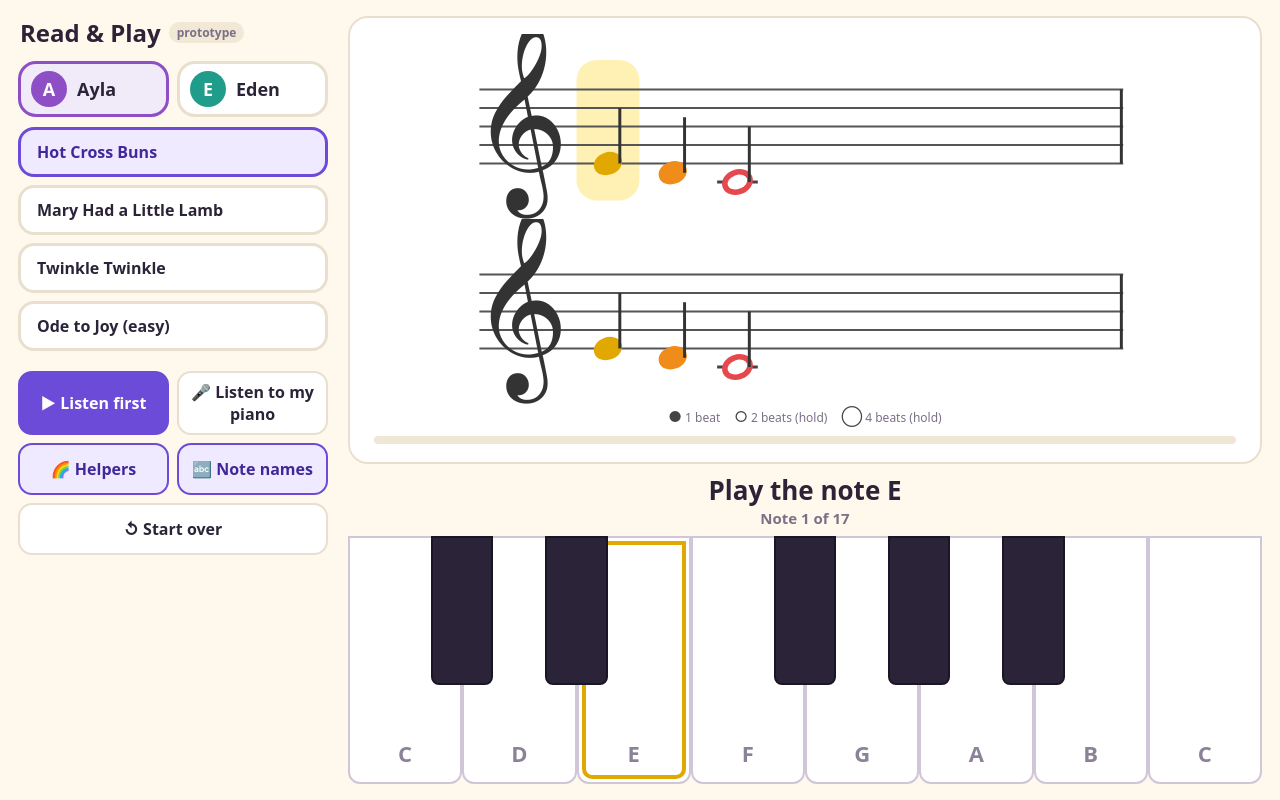
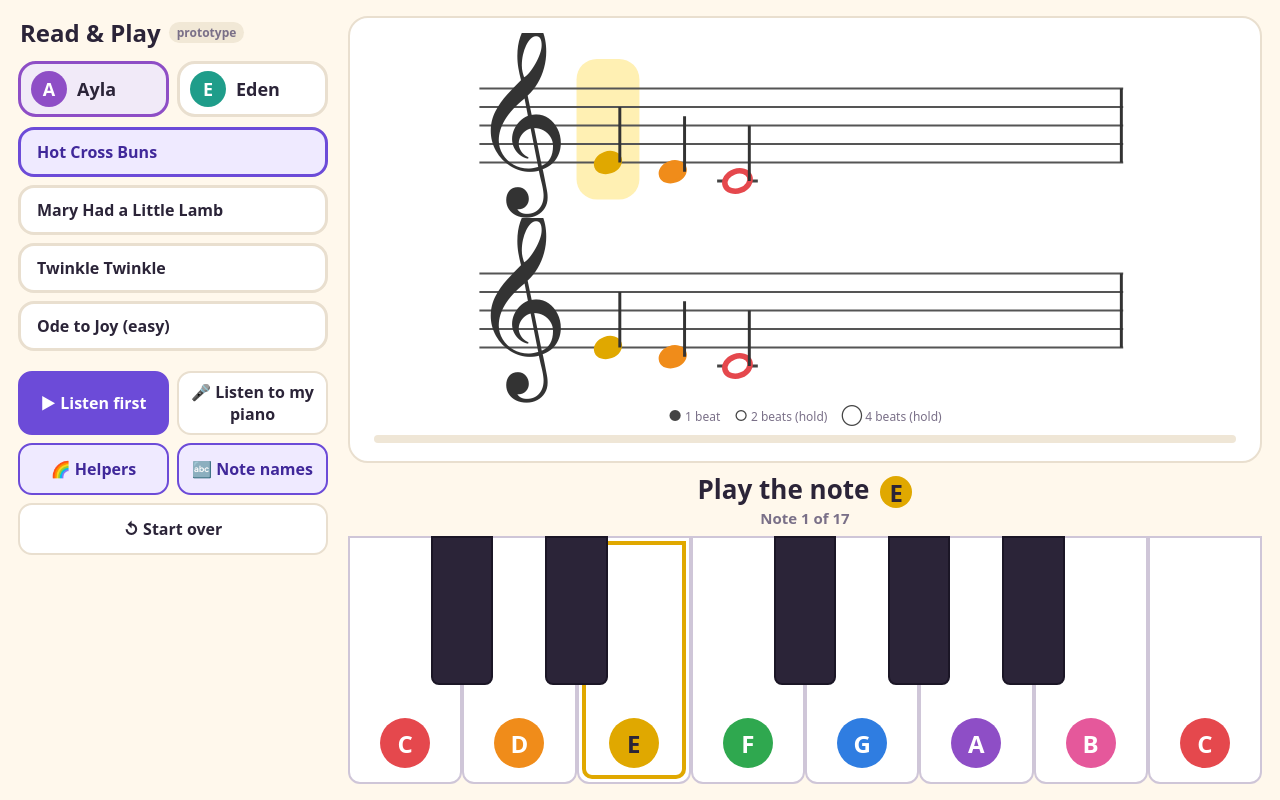
Before and after one commit to katieemslie/read-and-play, a plain HTML site: page index.html in a window 1280 px wide. Drawn offline with Linux system fonts and the light colour scheme.

Commit message:
Update index.html

```diff
--- a/index.html
+++ b/index.html
@@ -29,6 +29,9 @@
   .key.white{height:100%;background:#fff;border:2px solid #cfc6d8;border-radius:0 0 12px 12px;display:flex;align-items:flex-end;justify-content:center;padding-bottom:10px;font-weight:800;font-size:18px;color:#8b8298;transition:background .08s}
   .key.black{height:60%;background:#2b2438;border-radius:0 0 8px 8px;z-index:2;border:2px solid #1b1626}
   .key.lit{background:var(--c)!important;color:#fff}
+  .kb.colored .key.white .lab:not(:empty){background:var(--c);color:var(--t,#fff);width:42px;height:42px;border-radius:50%;display:grid;place-items:center;font-size:20px}
+  .kb.colored .key.white.lit .lab{box-shadow:0 0 0 3px #fff}
+  .badge{display:inline-grid;place-items:center;width:1.35em;height:1.35em;border-radius:50%;font-size:.92em;margin-left:4px;vertical-align:middle}
   .key.black.lit{background:#6a5a86!important}
   .key.target::after{content:"";position:absolute;inset:3px;border-radius:0 0 10px 10px;border:4px solid var(--c);animation:pulse 1s ease-in-out infinite;pointer-events:none}
   .key.miss{animation:shake .28s}
@@ -84,6 +87,7 @@
     .kbwrap{margin:0}
     .kb{height:clamp(170px,31dvh,300px)}
     .key.white{font-size:22px;padding-bottom:14px}
+    .kb.colored .key.white .lab:not(:empty){width:50px;height:50px;font-size:24px}
   }
   @media (prefers-reduced-motion:reduce){.key.target::after,.key.miss{animation:none}}
 </style>
@@ -252,6 +256,7 @@ function buildKeyboard(){
     if(k.w){
       el.className='key white'; el.style.left=(wi*12.5)+'%'; el.style.width='12.5%';
       el.style.setProperty('--c', INFO[k.m===72?'c':NAME_BY_MIDI[k.m]].color);
+      el.style.setProperty('--t', NAME_BY_MIDI[k.m]==='E' ? '#2b2438' : '#fff');
       const lab=document.createElement('span'); lab.className='lab'; el.appendChild(lab);
       wi++;
     } else {
@@ -264,6 +269,7 @@ function buildKeyboard(){
 }
 function keyEl(m){ return $('kb').querySelector(`[data-midi="${m}"]`); }
 function refreshKeys(){
+  $('kb').classList.toggle('colored', helpers);
   const target = (!listening && idx<notes.length) ? notes[idx] : null;
   $('kb').querySelectorAll('.key').forEach(el=>{
     const m=+el.dataset.midi;
@@ -284,7 +290,7 @@ function flash(m, ok){
 
 /* ---------- lesson logic ---------- */
 function setStatus(main, sub){
-  $('status').innerHTML = main + (sub?`<span class="sub">${sub}</span>`:'');
+  $('status').innerHTML = `<div>${main}</div>` + (sub?`<span class="sub">${sub}</span>`:'');
 }
 function updateStatus(){
   if(listening){ setStatus('Listen…','Watch the notes and keys light up'); return; }
@@ -292,7 +298,8 @@ function updateStatus(){
   const n=notes[idx];
   const nm = NAME_BY_MIDI[n.midi];
   const hold = n.beats>1 ? ` · hold for ${n.beats} beats` : '';
-  if(showNames) setStatus(`Play the note ${nm}`, `Note ${idx+1} of ${notes.length}${hold}`);
+  const badge = helpers ? `<span class="badge" style="background:${INFO[nm].color};color:${nm==='E'?'#2b2438':'#fff'}">${nm}</span>` : nm;
+  if(showNames) setStatus(`Play the note ${badge}`, `Note ${idx+1} of ${notes.length}${hold}`);
   else setStatus('Find this note on the keys', `Note ${idx+1} of ${notes.length}${hold}`);
 }
 function render(){ renderStaff(); refreshKeys(); updateStatus(); $('prog').firstElementChild.style.width=(notes.length?Math.min(100,idx/notes.length*100):0)+'%'; }
```
